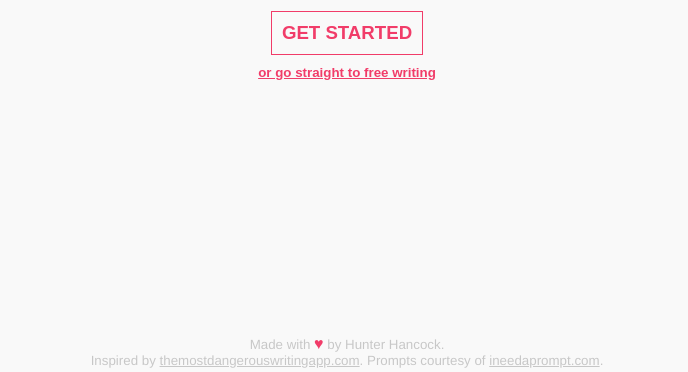
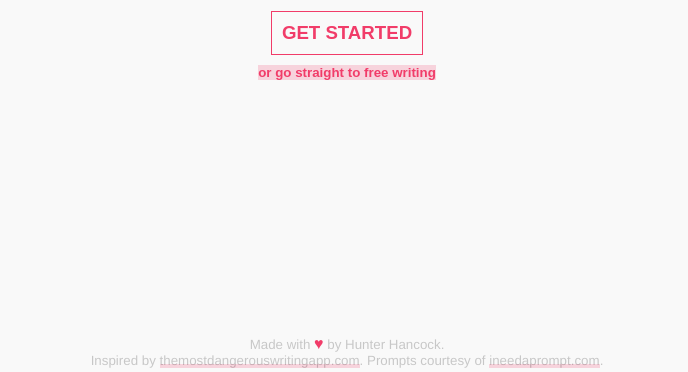
Before and after one commit to Galaxspheria/battleblock, a website: page index.html in a window 1280 px wide. In both pictures the pointer is over the button "or go straight to free writing". Shown: the part 425-797 px from the top of the page, without its empty margins (293-981 px from the left). Drawn offline with nearby package versions, Linux system fonts and the light colour scheme; no server answers.

Commit message:
standardized link formatting

```diff
--- a/index.html
+++ b/index.html
@@ -59,9 +59,9 @@
         button.green:hover { background-color: #3CF187; }
         button.black:hover { background-color: #0B0B0B; }
         button.alt { padding: 0; border: none; font-size: 12pt; text-transform: none; }
-        button.alt:hover { text-decoration: underline; background-color: rgba(0, 0, 0, 0); }
+        button.alt, .menu-bottom > a { -webkit-transition: all 300ms; transition: all 300ms; text-decoration: none; inset 0 -4px 0 rgba(241,60,105, 0.2); box-shadow: inset 0 -4px 0 rgba(241,60,105, 0.2);  }
+        button.alt:hover, button.alt.light:hover, .menu-bottom > a:hover { color: #F13C69; background-color: rgba(241,60,105, 0.2); text-decoration: none; box-shadow: none; }
         button.alt.light { color: #999999; font-size: 10pt; }
-        button.alt.light:hover { color: #F13C69; }
         button.block { display: block; margin: auto; }
         .lds-ellipsis { display: block; margin: auto; text-align: center; position: relative; width: 64px; height: 64px; } .lds-ellipsis div { position:
         absolute; top: 27px; width: 11px; height: 11px; border-radius: 50%; background: #F13C69; animation-timing-function:
```
